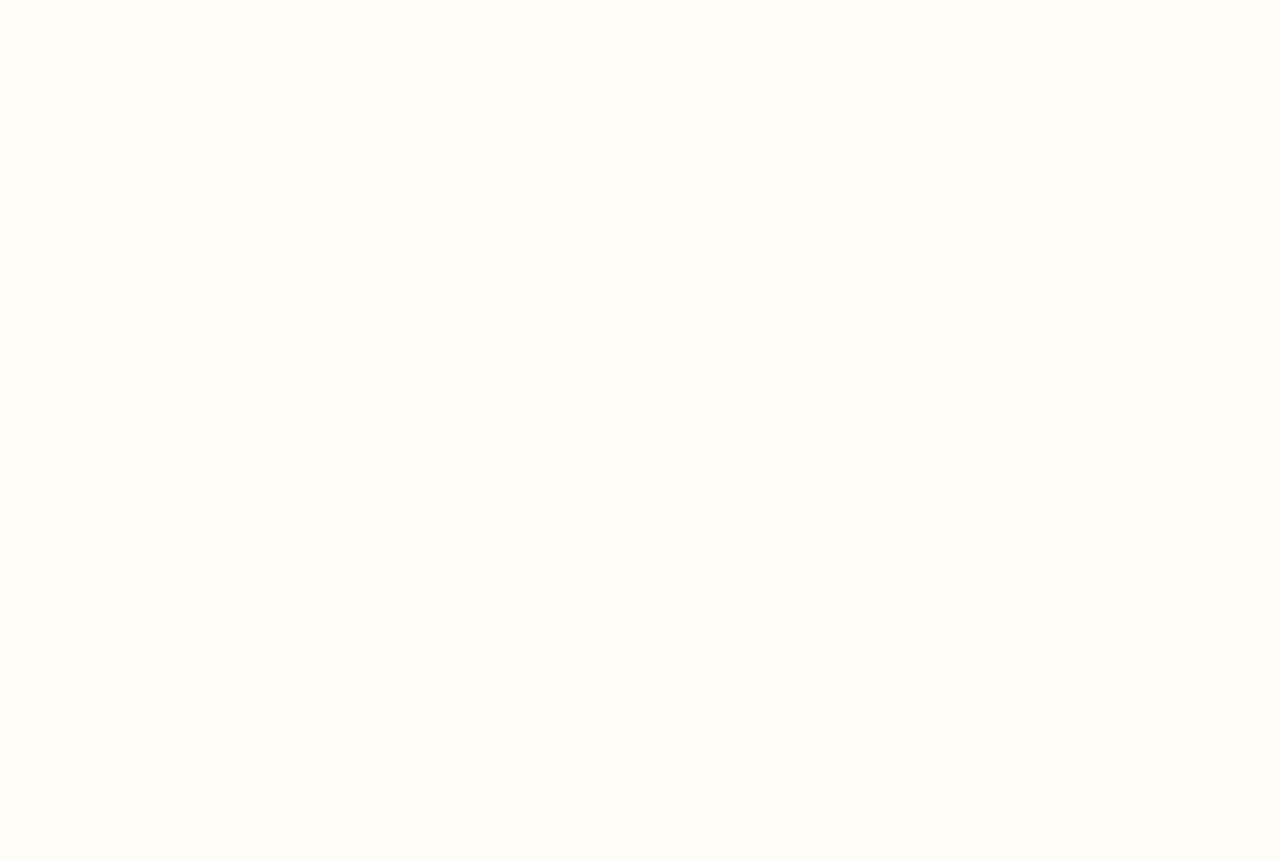
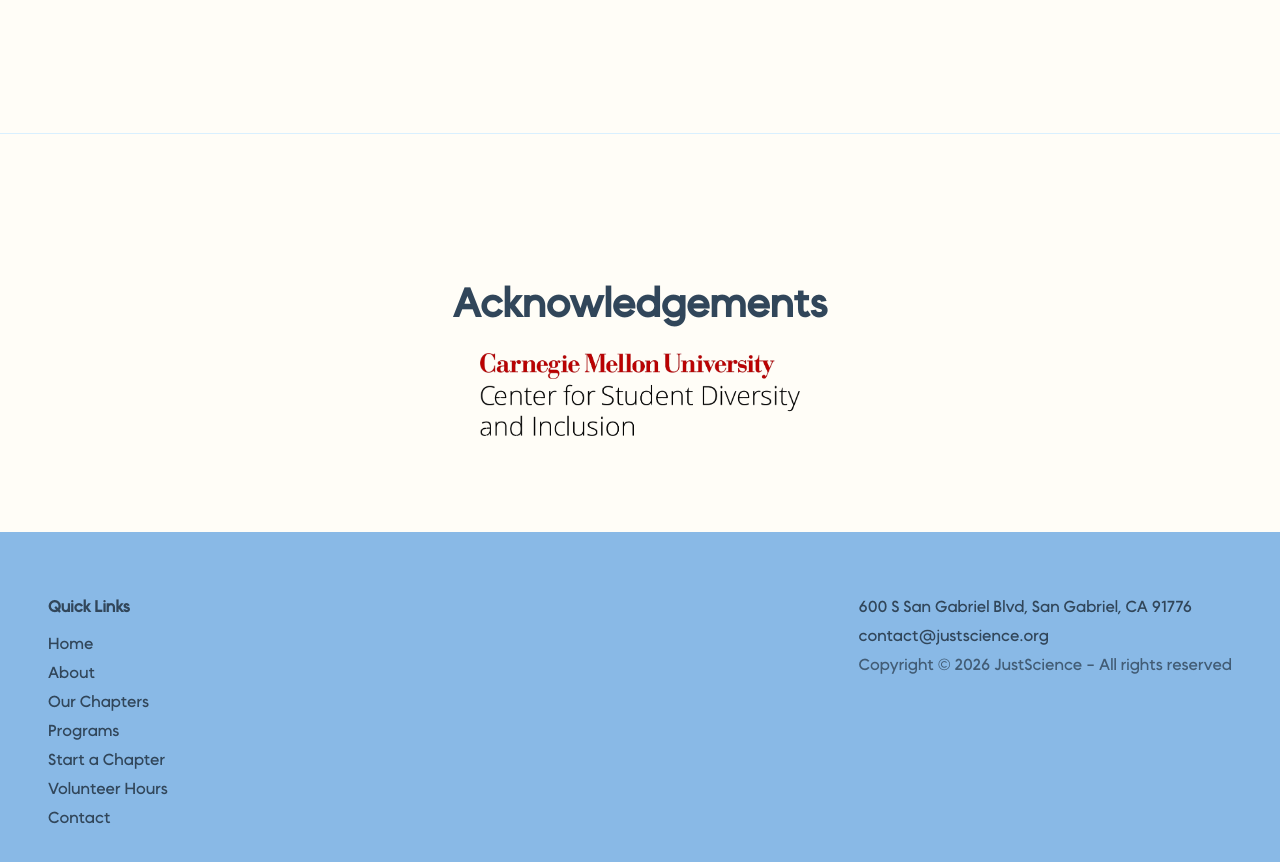
Before and after one commit to Bronsonsalazar629/justscience-landing, a React (Vite) app: page / in a window 1280 px wide. Shown: the part 2040-2902 px from the top of the page. Before the commit the page ends 2086 px from the top, so only its background shows below. Built offline with nearby package versions, Linux system fonts and the light colour scheme.

Commit message:
feat: wire up all routes in App.jsx

```diff
--- a/src/App.jsx
+++ b/src/App.jsx
@@ -1,20 +1,50 @@
-import { Header } from './components/Header';
-import { HeroSection } from './components/HeroSection';
-import { LogoStrip } from './components/LogoStrip';
-import { AboutSection } from './components/AboutSection';
-import { AcknowledgementsSection } from './components/AcknowledgementsSection';
+import { Routes, Route } from 'react-router-dom';
+import { Layout } from './layouts/Layout';
+import { HomePage } from './pages/HomePage';
+import { OurMissionPage } from './pages/OurMissionPage';
+import { OurTeamPage } from './pages/OurTeamPage';
+import { FAQPage } from './pages/FAQPage';
+import { GalleryPage } from './pages/GalleryPage';
+import { StartAChapterPage } from './pages/StartAChapterPage';
+import { PlaceholderPage } from './components/PlaceholderPage';
 
 function App() {
   return (
-    <>
-      <Header />
-      <HeroSection />
-      <LogoStrip />
-      <hr className="divider" />
-      <AboutSection />
-      <hr className="divider" />
-      <AcknowledgementsSection />
-    </>
+    <Routes>
+      <Route element={<Layout />}>
+        <Route path="/" element={<HomePage />} />
+        <Route path="/our-mission" element={<OurMissionPage />} />
+        <Route path="/our-team" element={<OurTeamPage />} />
+        <Route path="/faq" element={<FAQPage />} />
+        <Route path="/our-chapters" element={<PlaceholderPage title="Our Chapters" />} />
+        <Route path="/programs" element={<PlaceholderPage title="Programs" />} />
+        <Route path="/gallery" element={<GalleryPage />} />
+        <Route path="/start-a-chapter" element={<StartAChapterPage />} />
+        <Route path="/volunteer" element={<PlaceholderPage title="Volunteer" />} />
+        <Route path="/sponsor" element={<PlaceholderPage title="Sponsor Us" />} />
+        <Route
+          path="/request-a-visit"
+          element={<PlaceholderPage title="Request a Visit" />}
+        />
+        <Route path="/donate" element={<PlaceholderPage title="Donate Now" />} />
+        <Route
+          path="/contact"
+          element={
+            <PlaceholderPage title="Contact">
+              <p>
+                600 S San Gabriel Blvd, San Gabriel, CA 91776
+                <br />
+                contact@justscience.org
+              </p>
+            </PlaceholderPage>
+          }
+        />
+        <Route
+          path="/volunteer-hours"
+          element={<PlaceholderPage title="Volunteer Hours" />}
+        />
+      </Route>
+    </Routes>
   );
 }
 
```
Also changed, not shown: 1 other file (tests, documents, lock files or other folders).
